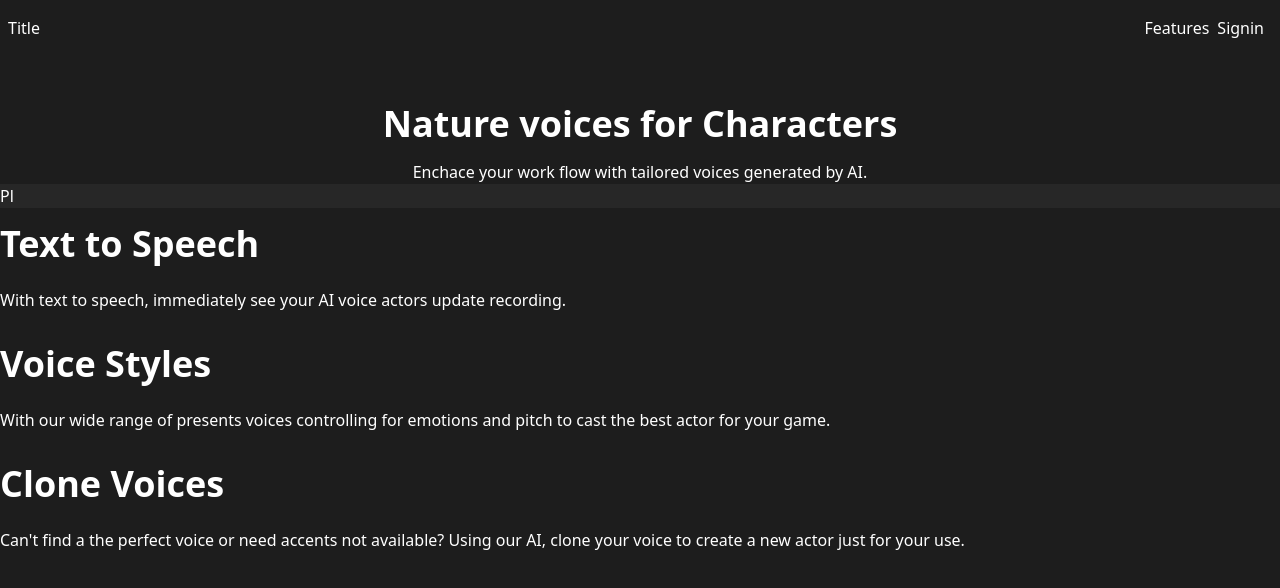
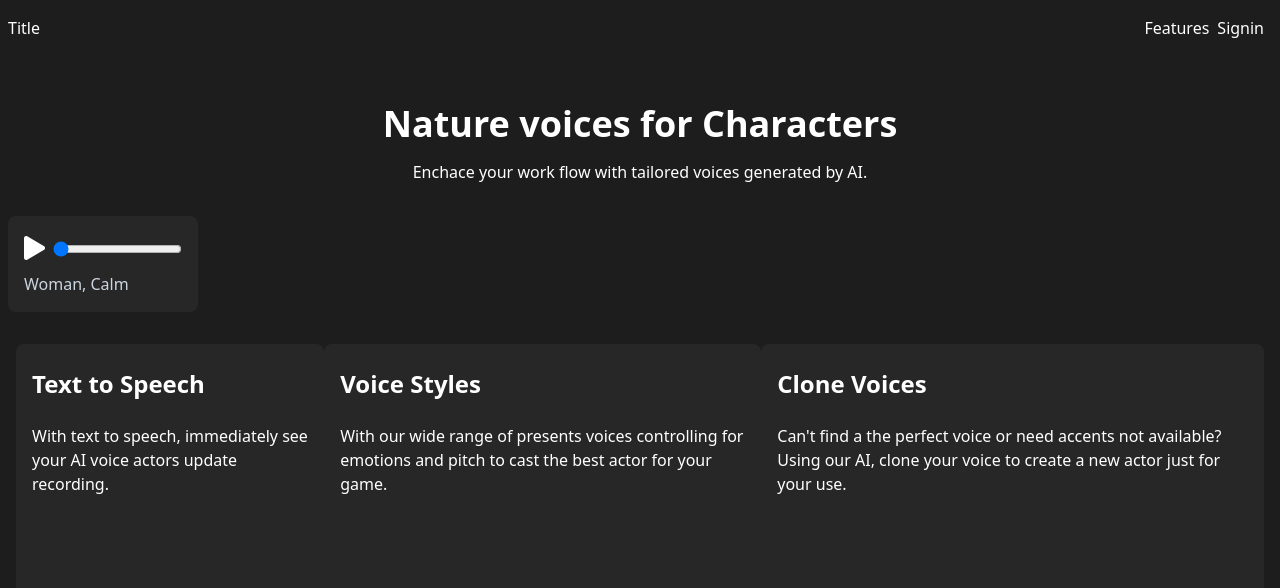
Before and after one commit to williamstyronejr/audiotake1, a React (Vite) app in the folder web/: page / in a window 1280 px wide. Shown: the top 588 px of the page. Built offline with nearby package versions, Linux system fonts and the light colour scheme.

Commit message:
Updated stylings and design

```diff
--- a/web/src/App.tsx
+++ b/web/src/App.tsx
@@ -1,25 +1,101 @@
-import { FC, ReactNode, useCallback, useMemo, useRef, useState } from "react";
+import {
+  ChangeEvent,
+  FC,
+  ReactNode,
+  useCallback,
+  MouseEvent,
+  useRef,
+  useState,
+} from "react";
 
-const Audio: FC<{}> = ({}) => {
+const Audio: FC<{ src: string; description: string }> = ({
+  src,
+  description,
+}) => {
   const audioRef = useRef<HTMLAudioElement | null>(null);
+  const [playing, setPlaying] = useState(false);
+  const [duration, setDuration] = useState(0);
+  const [currentTime, setCurrentTime] = useState(0);
+  const [seeking, setSeeking] = useState(false);
 
   const onClick = useCallback(() => {
     if (audioRef.current) {
       if (audioRef.current.paused) {
         audioRef.current.play();
+        setPlaying(true);
       } else {
         audioRef.current.pause();
+        setPlaying(false);
       }
     }
   }, [audioRef]);
 
+  const onSeeking = useCallback((evt: ChangeEvent<HTMLInputElement>) => {
+    setCurrentTime(parseFloat(evt.target.value));
+  }, []);
+
+  const onSeekingRelease = (
+    evt: MouseEvent<HTMLInputElement, globalThis.MouseEvent>
+  ) => {
+    setSeeking(false);
+    if (audioRef.current) {
+      audioRef.current.currentTime = parseFloat(evt.currentTarget.value);
+      if (!playing) {
+        setPlaying(true);
+        audioRef.current.play();
+      }
+    }
+  };
+  const onSeekingClick = () => {
+    setSeeking(true);
+    if (playing) {
+      setPlaying(false);
+      audioRef.current?.pause();
+    }
+  };
+
+  const onDurationChange = useCallback(() => {
+    setDuration(audioRef.current?.duration || 0);
+  }, [audioRef]);
+
+  const onTimeUpdate = useCallback(() => {
+    if (!seeking) setCurrentTime(audioRef.current?.currentTime || 0);
+  }, [seeking, audioRef]);
+
+  const onEnd = useCallback(() => {
+    setPlaying(false);
+  }, []);
+
   return (
-    <div className="bg-[#272727] ">
-      <button type="button" className="" onClick={onClick}>
-        Pl
+    <div className="px-4 py-4 rounded-lg bg-dark-off">
+      <button type="button" className="mr-2 text-2xl" onClick={onClick}>
+        {playing ? (
+          <i className="fas fa-pause" />
+        ) : (
+          <i className="fas fa-play" />
+        )}
       </button>
 
-      <audio ref={audioRef} />
+      <input
+        type="range"
+        min="0"
+        max={duration}
+        value={currentTime}
+        onChange={onSeeking}
+        onMouseDown={onSeekingClick}
+        onMouseUp={onSeekingRelease}
+        onDurationChange={onDurationChange}
+      />
+
+      <div className="mt-2 text-slate-300">{description}</div>
+
+      <audio
+        ref={audioRef}
+        src={src}
+        onEnded={onEnd}
+        onTimeUpdate={onTimeUpdate}
+        onDurationChange={onDurationChange}
+      />
     </div>
   );
 };
@@ -33,22 +109,18 @@ const Card = ({
   body: string;
   children?: ReactNode;
 }) => (
-  <div className="py-4">
-    <div className=""></div>
-
-    <div>
-      <h4 className="font-bold text-4xl text-center md:text-left mb-6">
+  <div className="mb-4 px-4 py-6 h-80 rounded-lg bg-dark-off">
+    <h4 className="font-bold text-2xl text-center md:text-left mb-6">
       {heading}
     </h4>
     <div className="">{body}</div>
-    </div>
   </div>
 );
 
 function App() {
   return (
     <section className="h-full pt-8">
-      <header className=" text-center">
+      <header className="text-center">
         <h2 className="font-bold text-4xl my-4">
           Nature voices for Characters
         </h2>
@@ -58,10 +130,14 @@ function App() {
         </p>
       </header>
 
-      <div className="">
-        <Audio />
+      <div className="flex flex-row flex-wrap px-2 py-8">
+        <Audio
+          description="Woman, Calm"
+          src="https://www.soundeffectsplus.com/uploads/prod_audio/41747450_combine-harvester-operating-01.mp3"
+        />
       </div>
 
+      <div className="flex flex-col flex-nowrap md:flex-row px-4">
         <Card
           heading="Text to Speech"
           body="With text to speech, immediately see your AI voice actors update recording."
@@ -76,6 +152,7 @@ function App() {
           heading="Clone Voices"
           body="Can't find a the perfect voice or need accents not available? Using our AI, clone your voice to create a new actor just for your use."
         />
+      </div>
     </section>
   );
 }
--- a/web/tailwind.config.cjs
+++ b/web/tailwind.config.cjs
@@ -2,7 +2,11 @@
 module.exports = {
   content: ["./src/**/*.{html,ts,tsx,js,jsx}", "./index.html"],
   theme: {
-    extend: {},
+    extend: {
+      colors: {
+        "dark-off": "#272727",
+      },
+    },
   },
   plugins: [],
 };
```
Lines whose indentation alone changed are shown as unchanged.
